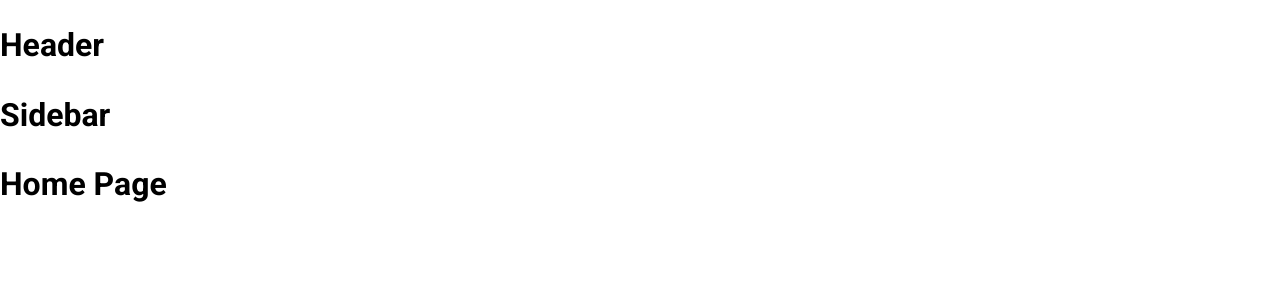
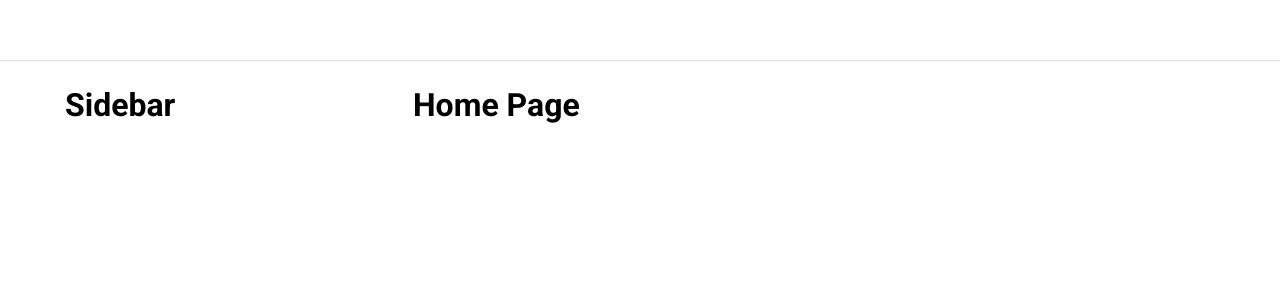
Before and after one commit to haitrieu1811/tiktok-ui, a React (Create React App) app: page / in a window 1280 px wide. Shown: the top 300 px of the page. Built offline with nearby package versions, Linux system fonts and the light colour scheme.

Commit message:
97. Dựng khung Layout mặc định

```diff
--- a/package.json
+++ b/package.json
@@ -6,6 +6,7 @@
     "@testing-library/jest-dom": "^5.16.4",
     "@testing-library/react": "^13.3.0",
     "@testing-library/user-event": "^13.5.0",
+    "classnames": "^2.3.1",
     "css-reset-and-normalize": "^2.3.6",
     "normalize.css": "^8.0.1",
     "react": "^18.2.0",
--- a/src/components/GlobalStyles/GlobalStyles.scss
+++ b/src/components/GlobalStyles/GlobalStyles.scss
@@ -2,9 +2,15 @@
 @import url('https://fonts.googleapis.com/css2?family=Roboto:wght@300;400;500;700;900&display=swap');
 :root {
     --primary: #fe2c55;
+
+    // Default Layout
+    --default-layout-header-height: 60px;
+    --default-layout-width: 1150px;
 }
 
 * {
+    margin: 0;
+    padding: 0;
     box-sizing: border-box;
 }
 
--- /dev/null
+++ b/src/components/Layout/DefaultLayout/DefaultLayout.module.scss
@@ -0,0 +1,13 @@
+.wrapper {
+    display: flex;
+    flex-direction: column;
+    align-items: center;
+}
+.container {
+    width: 1150px;
+    min-height: var(--default-layout-width);
+    display: flex;
+}
+.content {
+    flex: 1;
+}
--- /dev/null
+++ b/src/components/Layout/DefaultLayout/Sidebar/Sidebar.module.scss
@@ -0,0 +1,3 @@
+.wrapper {
+    width: 348px;
+}
--- a/src/components/Layout/DefaultLayout/Sidebar/index.js
+++ b/src/components/Layout/DefaultLayout/Sidebar/index.js
@@ -1,5 +1,14 @@
+import classNames from 'classnames/bind';
+import styles from './Sidebar.module.scss';
+
+const cx = classNames.bind(styles);
+
 function Sidebar() {
-    return <h1>Sidebar</h1>;
+    return (
+        <aside className={cx('wrapper')}>
+            <h1>Sidebar</h1>
+        </aside>
+    );
 }
 
 export default Sidebar;
--- a/src/components/Layout/DefaultLayout/index.js
+++ b/src/components/Layout/DefaultLayout/index.js
@@ -1,13 +1,17 @@
+import classNames from 'classnames/bind';
 import Header from '~/components/Layout/components/Header';
 import Sidebar from './Sidebar';
+import styles from './DefaultLayout.module.scss';
+
+const cx = classNames.bind(styles);
 
 function DefaultLayout({ children }) {
     return (
-        <div>
+        <div className={cx('wrapper')}>
             <Header />
-            <div className="container">
+            <div className={cx('container')}>
                 <Sidebar />
-                <div className="content">{children}</div>
+                <div className={cx('content')}>{children}</div>
             </div>
         </div>
     );
--- /dev/null
+++ b/src/components/Layout/components/Header/Header.module.scss
@@ -0,0 +1,11 @@
+.wrapper {
+    width: 100%;
+    height: var(--default-layout-header-height);
+    box-shadow: 0px 1px 1px rgb(0 0 0 / 12%);
+    display: flex;
+    justify-content: center;
+}
+.inner {
+    height: 100%;
+    width: var(--default-layout-width);
+}
--- a/src/components/Layout/components/Header/index.js
+++ b/src/components/Layout/components/Header/index.js
@@ -1,5 +1,14 @@
+import classNames from 'classnames/bind';
+import styles from './Header.module.scss';
+
+const cx = classNames.bind(styles);
+
 function Header() {
-    return <h1>Header</h1>;
+    return (
+        <header className={cx('wrapper')}>
+            <div className={cx('inner')}></div>
+        </header>
+    );
 }
 
 export default Header;
```
Also changed, not shown: 1 other file (tests, documents, lock files or other folders).
